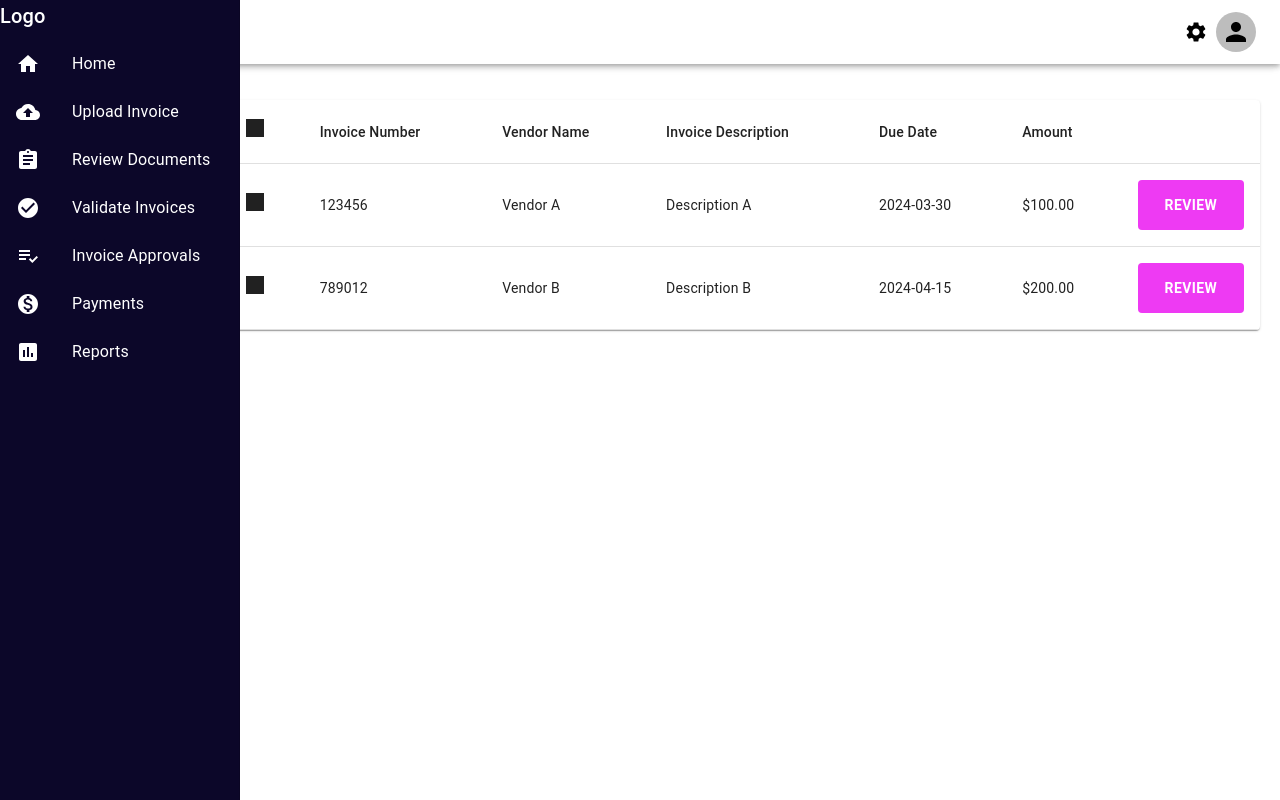
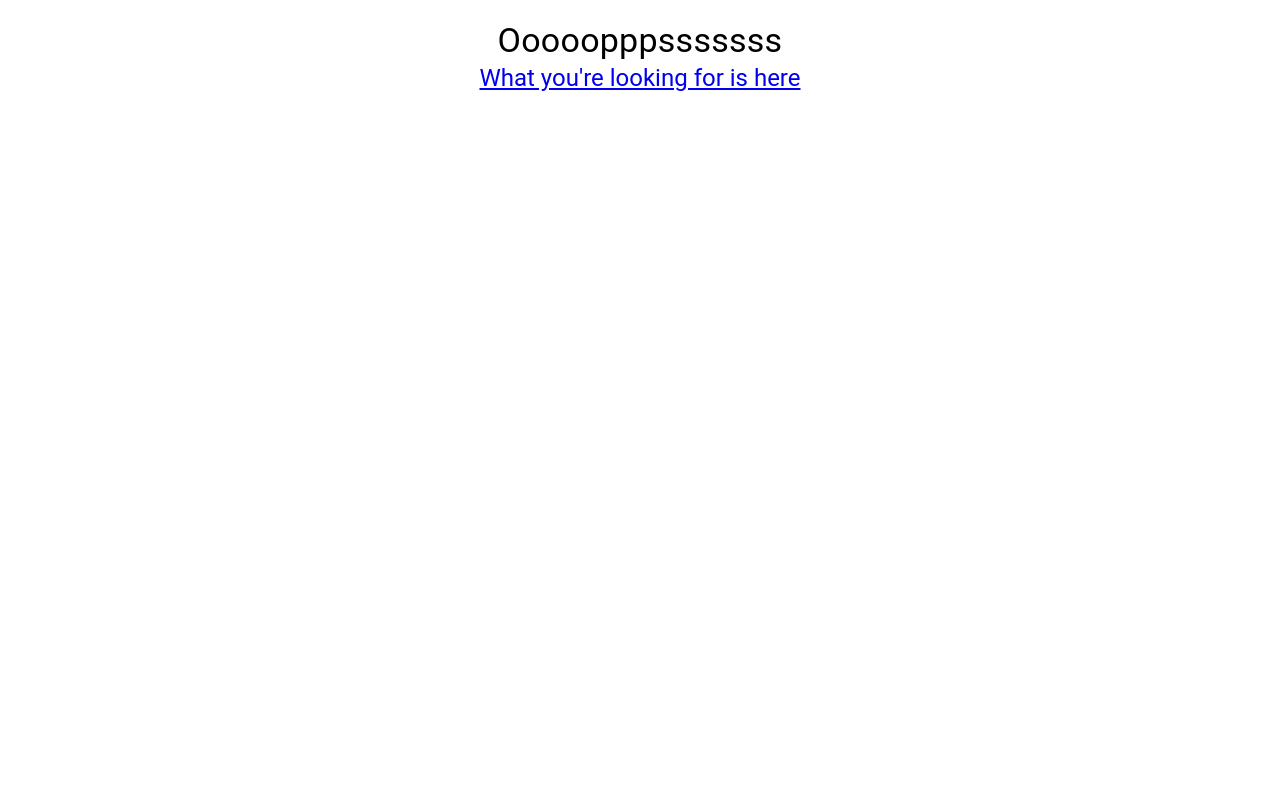
Before and after one commit to autonifai/fullstack-take-home-test, a React (Create React App) app: page /invoices in a window 1280 px wide. Built offline with nearby package versions, Linux system fonts and the light colour scheme; no server answers.

Commit message:
added react router dom for routing

```diff
--- a/package.json
+++ b/package.json
@@ -18,11 +18,15 @@
 		"@types/react-dom": "^18.2.22",
 		"axios": "^1.6.8",
 		"env-cmd": "^10.1.0",
+		"localforage": "^1.10.0",
+		"match-sorter": "^6.3.4",
 		"react": "^18.2.0",
 		"react-dom": "^18.2.0",
 		"react-redux": "^9.1.0",
+		"react-router-dom": "^6.22.3",
 		"react-scripts": "5.0.1",
 		"sass": "^1.72.0",
+		"sort-by": "^1.2.0",
 		"styled-components": "^6.1.8",
 		"typescript": "^4.9.5",
 		"web-vitals": "^2.1.4"
--- a/src/index.tsx
+++ b/src/index.tsx
@@ -3,18 +3,31 @@ import ReactDOM from 'react-dom/client';
 import './styles/main.scss';
 import App from './App';
 import reportWebVitals from './reportWebVitals';
-
 import {Provider} from 'react-redux';
 import store from './store';
+import {
+	createBrowserRouter,
+	RouterProvider,
+} from "react-router-dom";
+import NotFound from "./pages/NotFound";
 
 const root = ReactDOM.createRoot(
 	document.getElementById('root') as HTMLElement
 );
+const router = createBrowserRouter([
+	{
+		path: "/",
+		element: <App/>,
+		errorElement: <NotFound />
+	},
+]);
 
 root.render(
 	<React.StrictMode>
 		<Provider store={store}>
-			<App/>
+			{/*<App/>*/}
+			<RouterProvider router={router} />
+
 		</Provider>
 	</React.StrictMode>
 );
--- /dev/null
+++ b/src/pages/NotFound.tsx
@@ -0,0 +1,20 @@
+import {Grid} from "@mui/material";
+import Typography from "@mui/material/Typography";
+import {Link} from "react-router-dom";
+
+
+function NotFound() {
+	return (
+		<Grid>
+			<Typography variant={"h4"} align={"center"}>
+				Ooooopppsssssss
+			</Typography>
+			<Typography variant={"h5"} align={"center"}>
+				<Link to={"/"}>What you're looking for is here</Link>
+			</Typography>
+
+		</Grid>
+	);
+}
+
+export default NotFound;
```
Also changed, not shown: src/pages/Invoices.tsx (added, +21 -0 lines), 1 other file (tests, documents, lock files or other folders).
